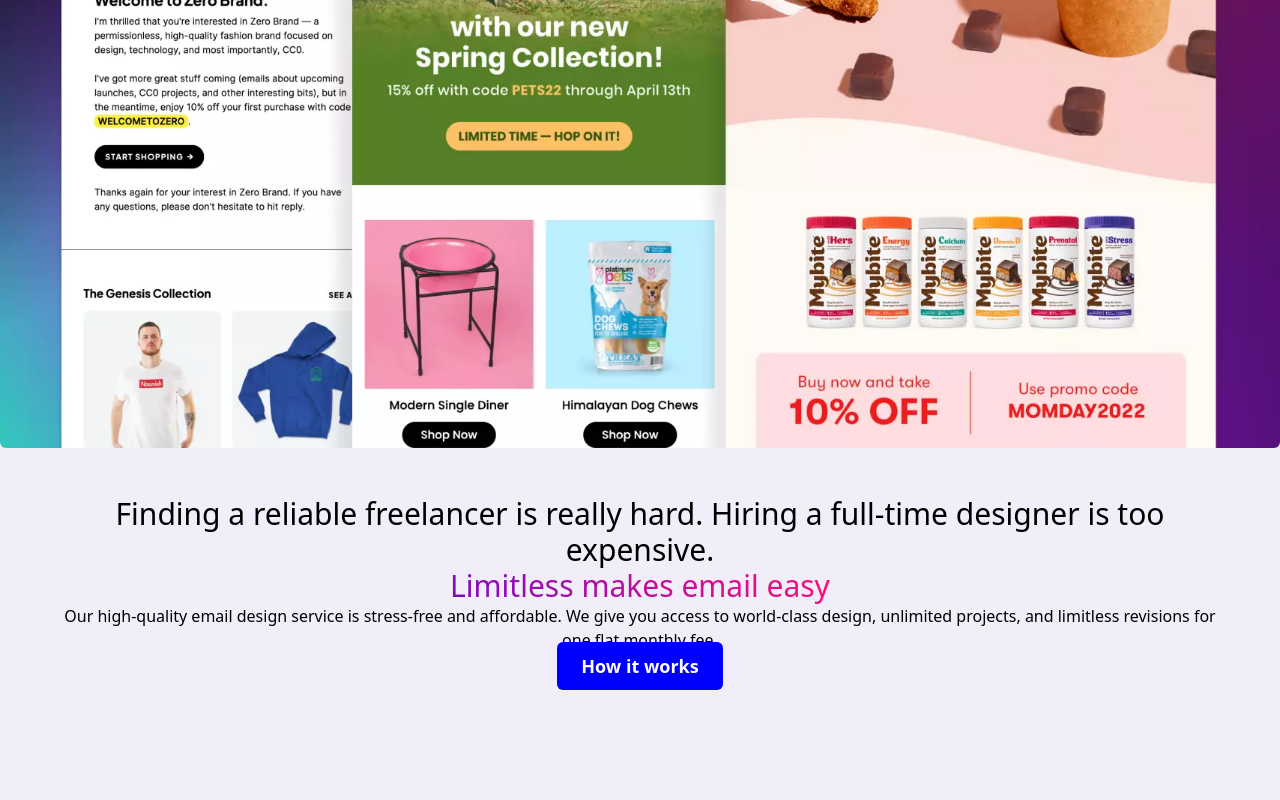
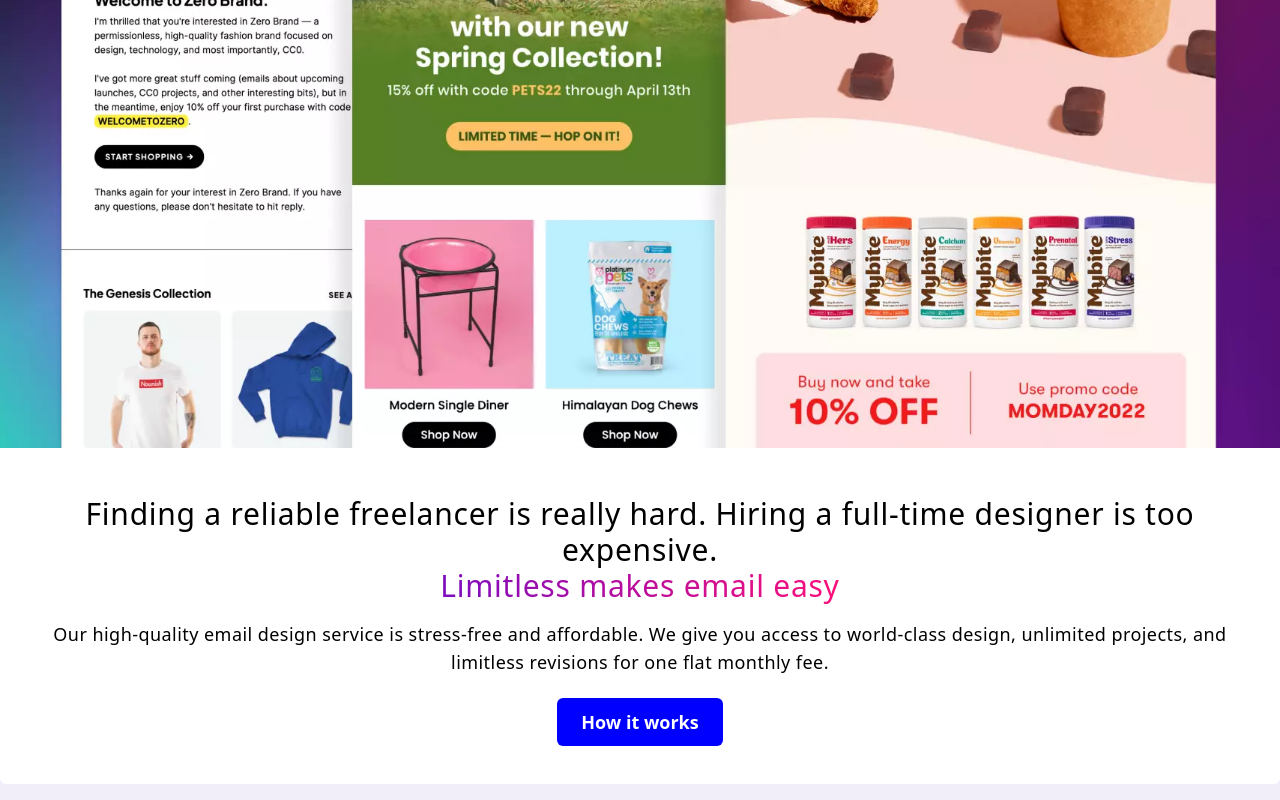
Before and after one commit to samsonc89/limitless, a React (Vite) app: page / in a window 1280 px wide. Shown: the part 1517-2317 px from the top of the page. Before the commit the page ends 2245 px from the top, so only its background shows below. Built offline with nearby package versions, Linux system fonts and the light colour scheme.

Commit message:
Adjust size of intro content

```diff
--- a/src/components/Intro.jsx
+++ b/src/components/Intro.jsx
@@ -3,9 +3,9 @@
 export const Intro = () => {
   return (
     <section className="intro container">
-      <img src={image} className="rounded-md" />
-      <div className="my-12 px-14 text-center">
-        <h2 className="text-3xl">
+      <img src={image} className="rounded-t-md" />
+      <div className=" rounded-b-md  bg-white px-12 py-12 text-center">
+        <h2 className="text-3xl tracking-wide">
           {
             "Finding a reliable freelancer is really hard. Hiring a full-time designer is too expensive. "
           }
@@ -14,7 +14,7 @@
             Limitless makes email <span className="inline-block">easy</span>
           </span>
         </h2>
-        <p>
+        <p className="mb-8 mt-4 text-lg font-light tracking-wide">
           Our high-quality email design service is stress-free and affordable.
           We give you access to world-class design, unlimited projects, and
           limitless revisions for one flat monthly fee.
```
